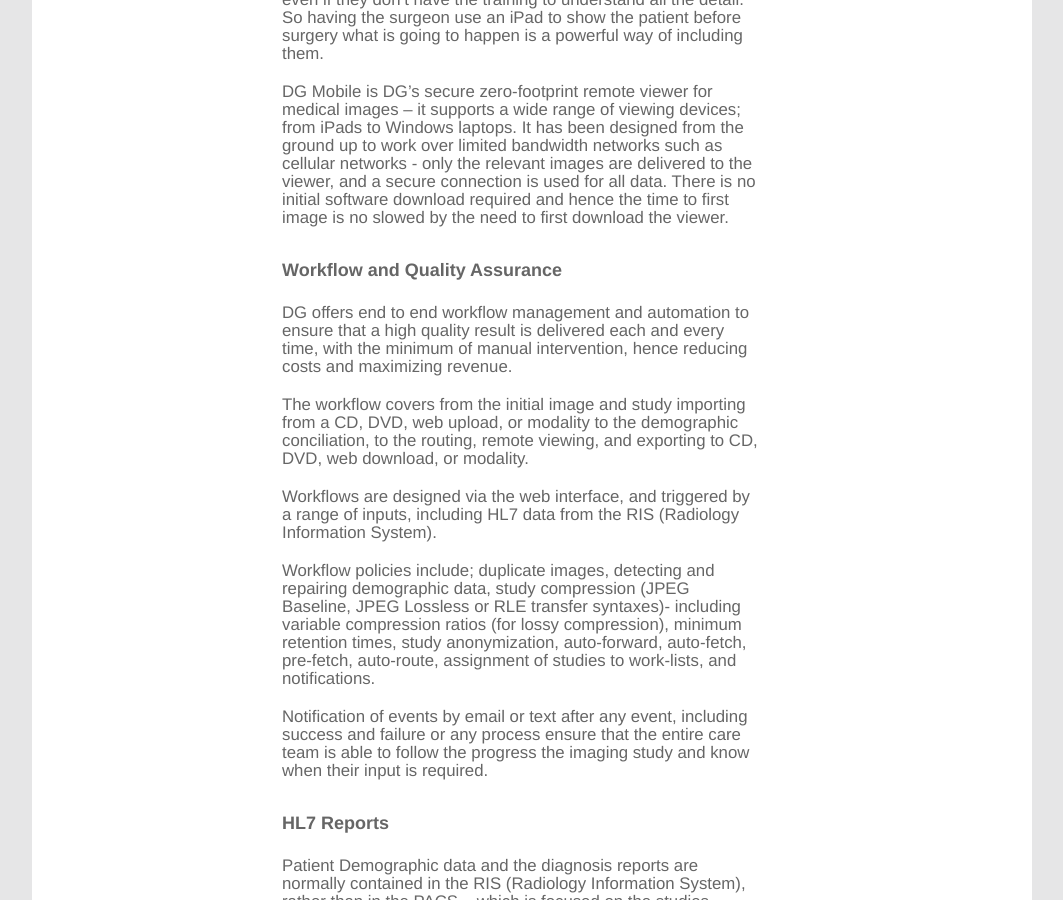
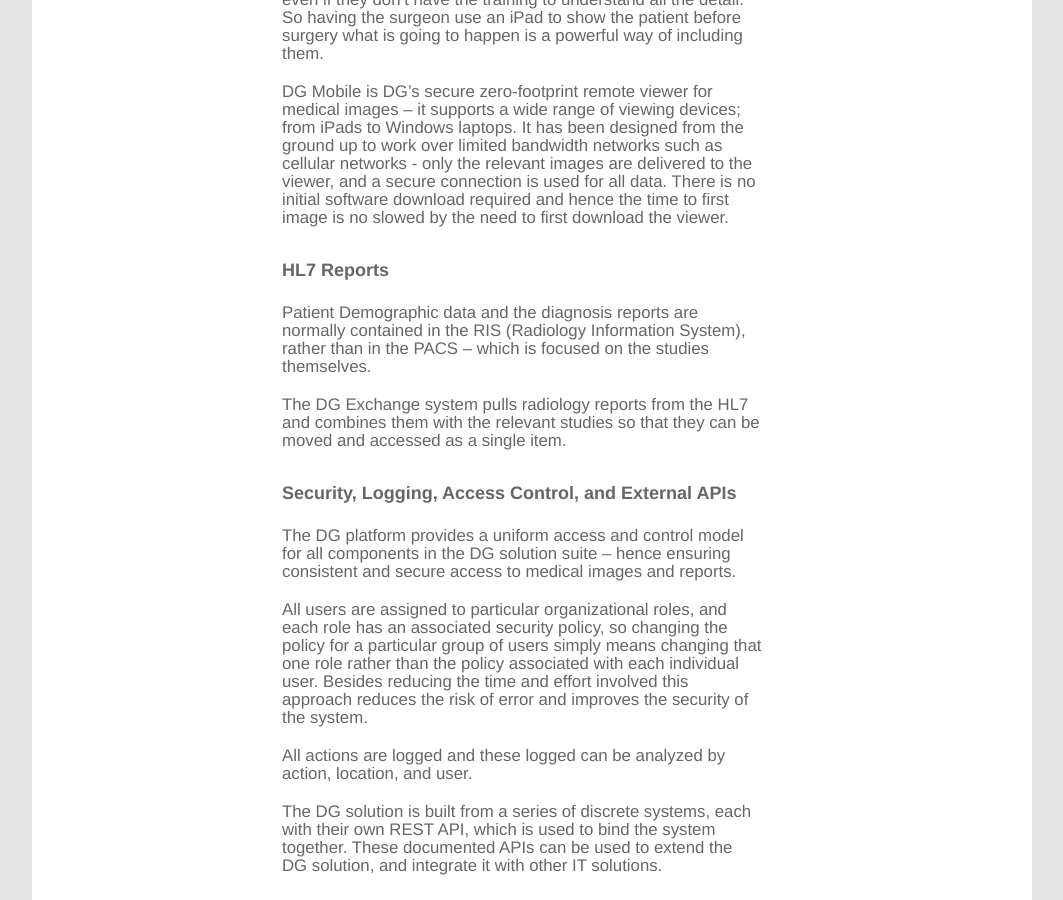
Before and after one commit to kevinold/dg-jekyll, a Jekyll site: the page built from solutions/dg-exchange.html, in a window 1280 px wide and 900 px high, scrolled down 3074 px. Shown: the whole window, without its empty margins (108-1171 px from the left). Built offline with Jekyll 4.4.1, drawn with Linux system fonts in a browser that asks for light colours; Markdown is read by kramdown in place of the engine named in the settings.

Commit message:
delete duplicate content

```diff
--- a/solutions/dg-exchange.html
+++ b/solutions/dg-exchange.html
@@ -61,18 +61,6 @@
 <p>Sharing medical images with the entire care team –from referring physician and patient to medical specialists, such as surgeons is often a time consuming and inefficient process, so often only the diagnosis report is shared. But images are a very powerful way to convey information, especially to the patient, even if they don’t have the training to understand all the detail. So having the surgeon use an iPad to show the patient before surgery what is going to happen is a powerful way of including them.</p>
 
 <p>DG Mobile is DG&#8217;s secure zero-footprint remote viewer for medical images – it supports a wide range of viewing devices; from iPads to Windows laptops. It has been designed from the ground up to work over limited bandwidth networks such as cellular networks - only the relevant images are delivered to the viewer, and a secure connection is used for all data. There is no initial software download required and hence the time to first image is no slowed by the need to first download the viewer.</p>
-
-<h3 id='workflow_and_quality_assurance'>Workflow and Quality Assurance</h3>
-
-<p>DG offers end to end workflow management and automation to ensure that a high quality result is delivered each and every time, with the minimum of manual intervention, hence reducing costs and maximizing revenue.</p>
-
-<p>The workflow covers from the initial image and study importing from a CD, DVD, web upload, or modality to the demographic conciliation, to the routing, remote viewing, and exporting to CD, DVD, web download, or modality.</p>
-
-<p>Workflows are designed via the web interface, and triggered by a range of inputs, including HL7 data from the RIS (Radiology Information System).</p>
-
-<p>Workflow policies include; duplicate images, detecting and repairing demographic data, study compression (JPEG Baseline, JPEG Lossless or RLE transfer syntaxes)- including variable compression ratios (for lossy compression), minimum retention times, study anonymization, auto-forward, auto-fetch, pre-fetch, auto-route, assignment of studies to work-lists, and notifications.</p>
-
-<p>Notification of events by email or text after any event, including success and failure or any process ensure that the entire care team is able to follow the progress the imaging study and know when their input is required.</p>
 
 <h3 id='hl7_reports'>HL7 Reports</h3>
 
```
Also changed, not shown: 1 other file.
